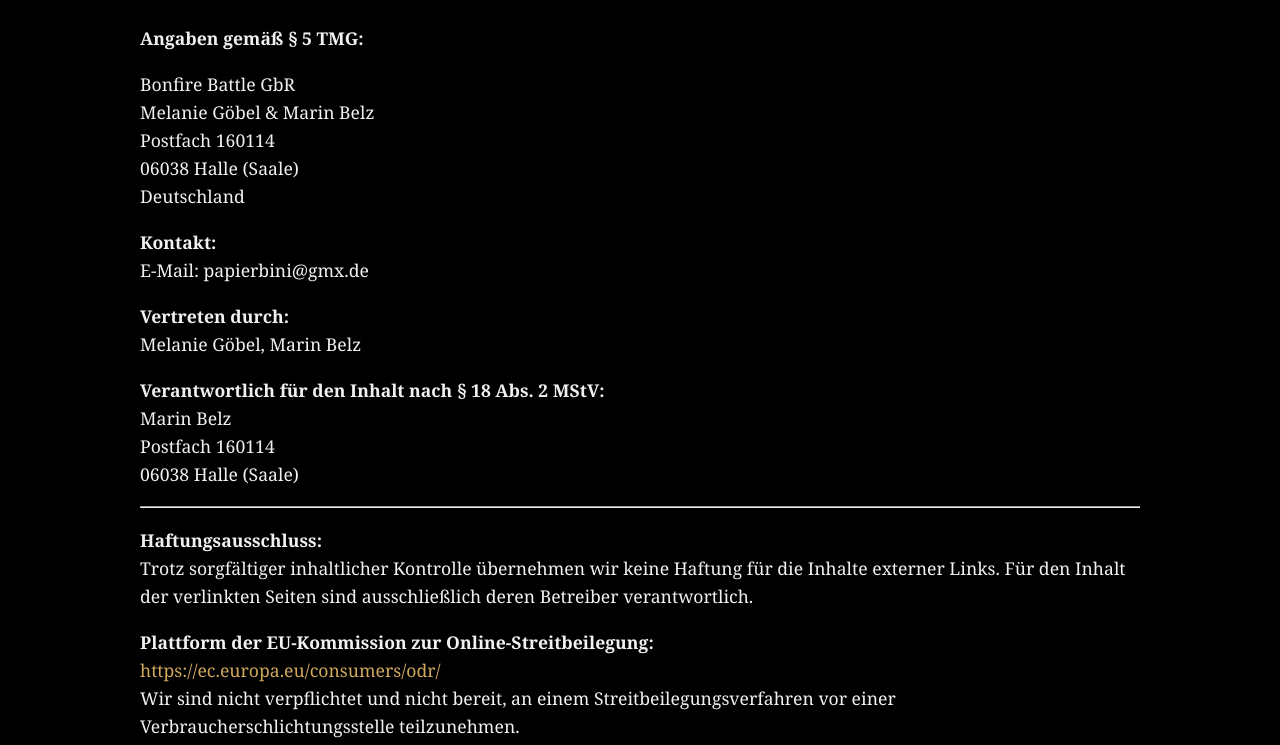
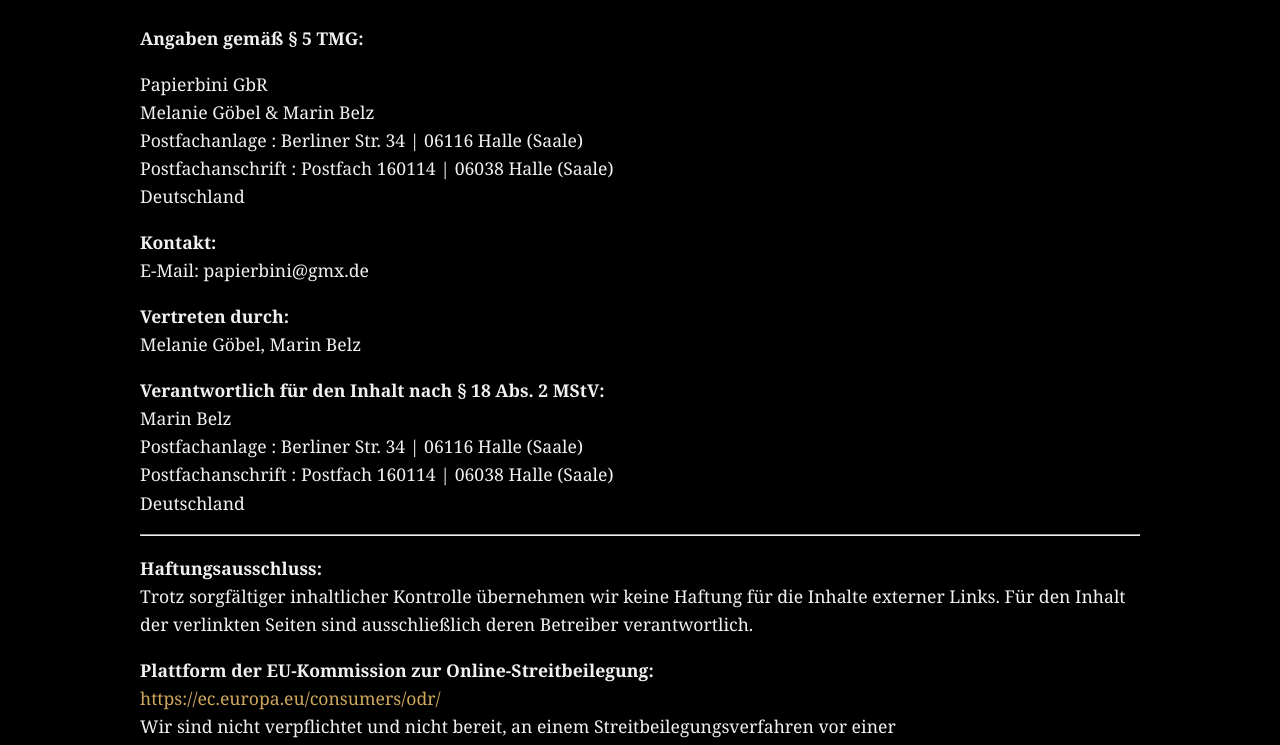
Before and after one commit to Papierbini/Bonfire-Battle, a plain HTML site: page impressum.html in a window 1280 px wide. Shown: the part 351-1096 px from the top of the page. Drawn offline with Linux system fonts and the light colour scheme.

Commit message:
Update impressum.html

```diff
--- a/impressum.html
+++ b/impressum.html
@@ -98,10 +98,10 @@
 
     <p><strong>Angaben gemäß § 5 TMG:</strong></p>
     <p>
-      Bonfire Battle GbR<br>
+      Papierbini GbR<br>
       Melanie Göbel & Marin Belz<br>
-      Postfach 160114<br>
-      06038 Halle (Saale)<br>
+      Postfachanlage : Berliner Str. 34 | 06116 Halle (Saale)<br>
+      Postfachanschrift : Postfach 160114 | 06038 Halle (Saale)<br>
       Deutschland
     </p>
 
@@ -115,8 +115,9 @@
 
     <p><strong>Verantwortlich für den Inhalt nach § 18 Abs. 2 MStV:</strong><br>
       Marin Belz<br>
-      Postfach 160114<br>
-      06038 Halle (Saale)<br>
+      Postfachanlage : Berliner Str. 34 | 06116 Halle (Saale)<br>
+      Postfachanschrift : Postfach 160114 | 06038 Halle (Saale)<br>
+      Deutschland
     </p>
 
     <hr>
```
